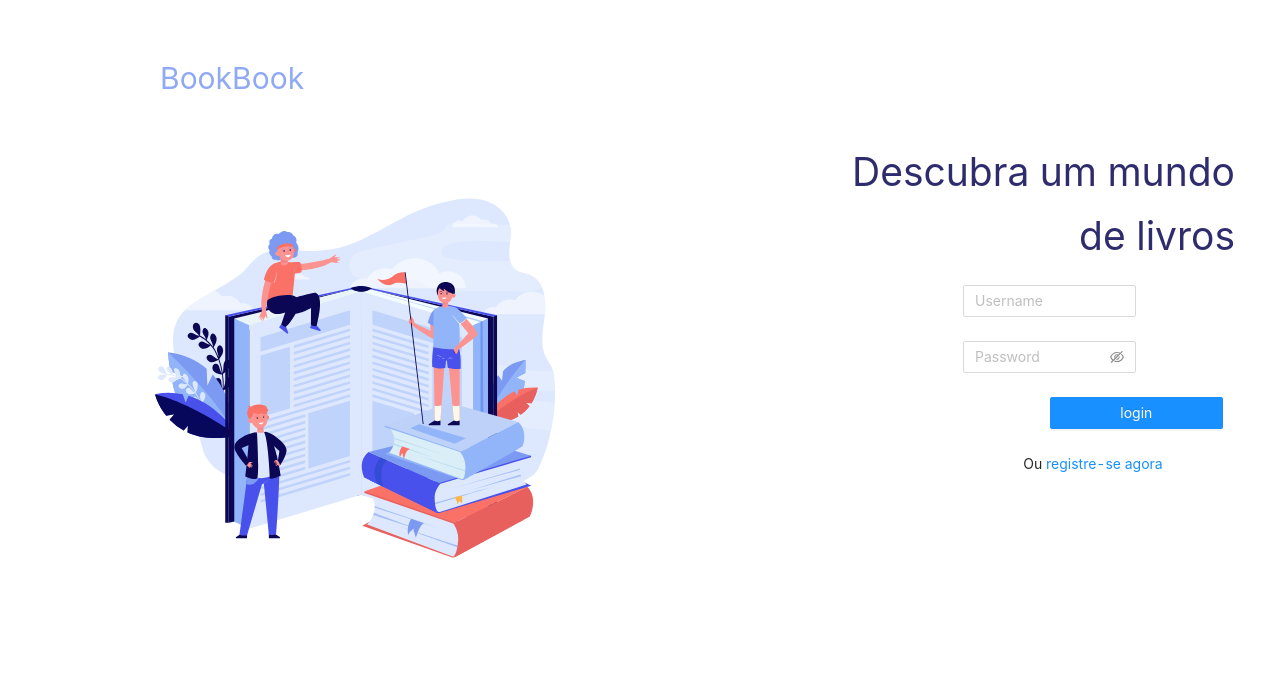
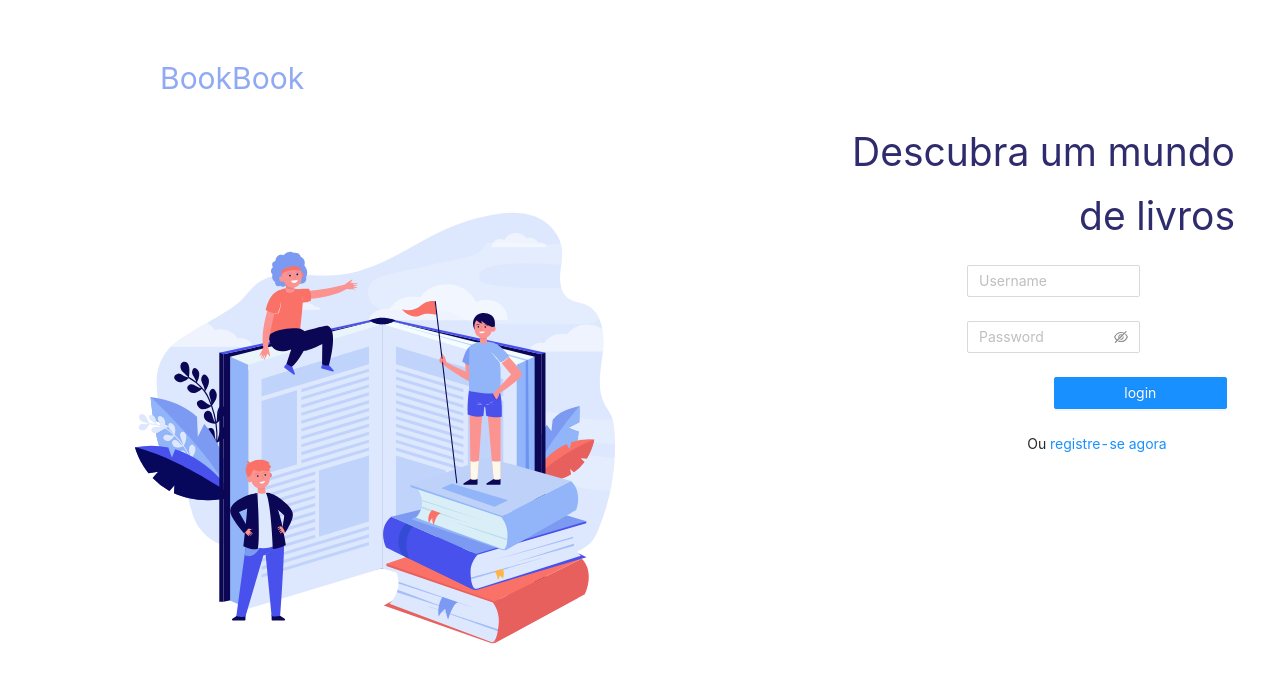
Before and after one commit to joaoluke/book-book, a React (Create React App) app: page / in a window 1280 px wide. Shown: the top 682 px of the page. Built offline with nearby package versions, Linux system fonts and the light colour scheme.

Commit message:
fix: fix-git

```diff
--- a/src/App.css
+++ b/src/App.css
@@ -36,8 +36,8 @@ header {
 }
 
 .Logo img {
-  height: 400px;
-  width: 400px;
+  height: 30rem;
+  width: 30rem;
   margin: 25% auto;
 }
 
```
